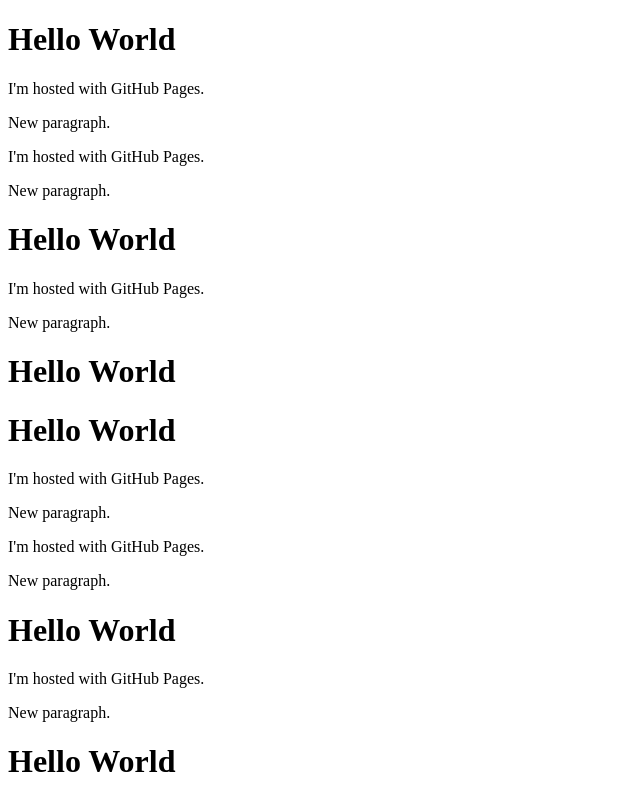
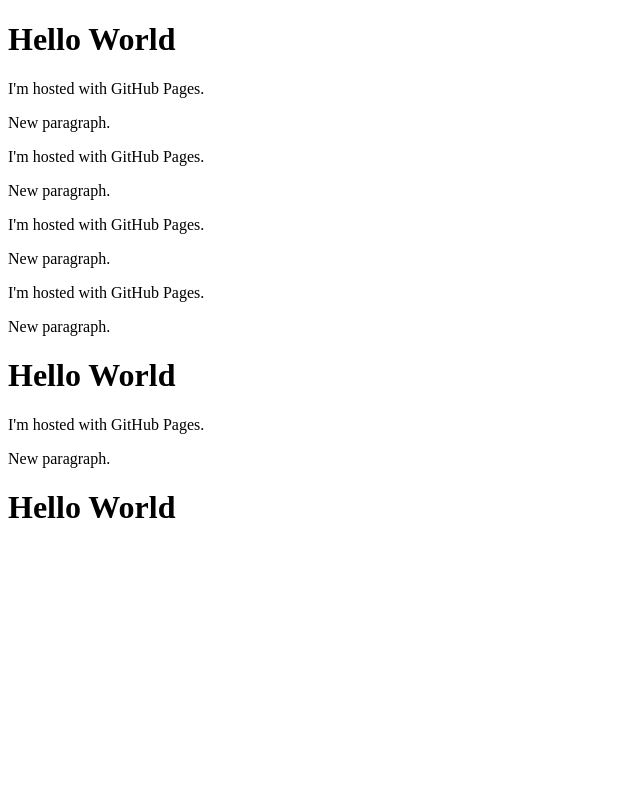
Before and after one commit to fablab-sion/fablab-sion.github.io, a plain HTML site: page index.html in a window 1280 px wide. Shown: the whole page, without its empty margins (0-640 px from the left). Drawn offline with Linux system fonts and the light colour scheme.

Commit message:
Update index.html

```diff
--- a/index.html
+++ b/index.html
@@ -12,17 +12,6 @@
 <p>New paragraph.</p>
 <p>I'm hosted with GitHub Pages.</p>
 <p>New paragraph.</p>
-<h1>
-    Hello World
-</h1>
-<p>I'm hosted with GitHub Pages.</p>
-<p>New paragraph.</p>
-<h1>
-    Hello World
-</h1>
-<h1>
-    Hello World
-</h1>
 <p>I'm hosted with GitHub Pages.</p>
 <p>New paragraph.</p>
 <p>I'm hosted with GitHub Pages.</p>
```
